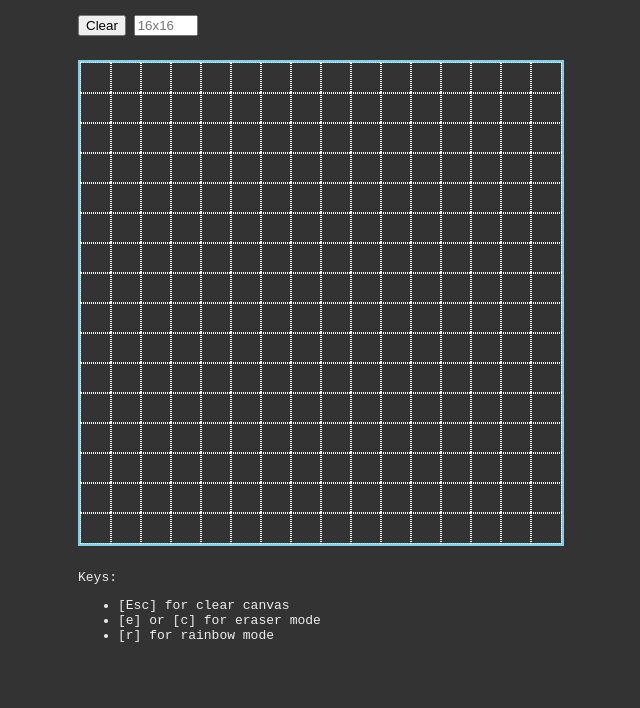
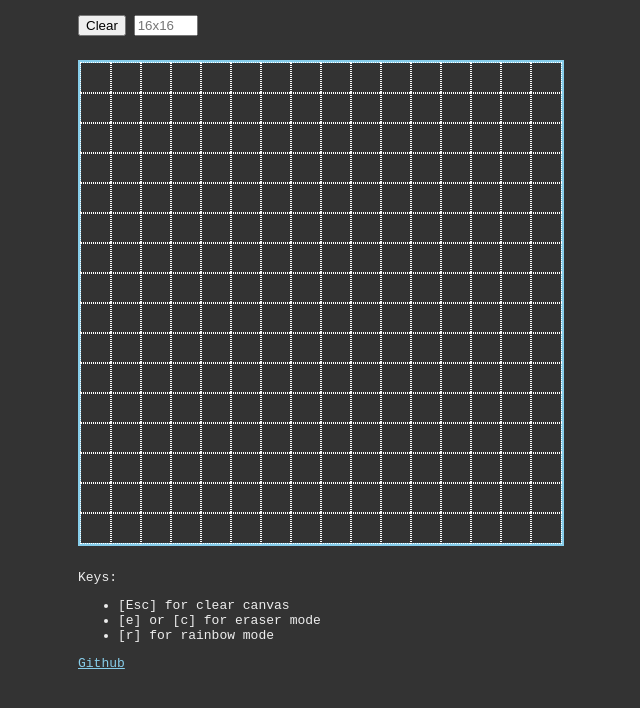
Before and after one commit to greqov/odin-etch-a-sketch, a website: page index.html in a window 1280 px wide. Shown: the part 50-758 px from the top of the page, without its empty margins (217-857 px from the left). Drawn offline with Linux system fonts and the light colour scheme.

Commit message:
Add footer

```diff
--- a/index.html
+++ b/index.html
@@ -32,6 +32,10 @@
       </div>
     </div>
 
+    <footer>
+      <a href="https://github.com/greqov/odin-etch-a-sketch">Github</a>
+    </footer>
+
     <script src="app.js"></script>
   </body>
 </html>
--- a/styles.css
+++ b/styles.css
@@ -12,6 +12,10 @@ body {
   max-width: 720px;
   margin: 0 auto;
   padding: 0 15px;
+}
+
+a {
+  color: skyblue;
 }
 
 .sketch-area__grid {
```
